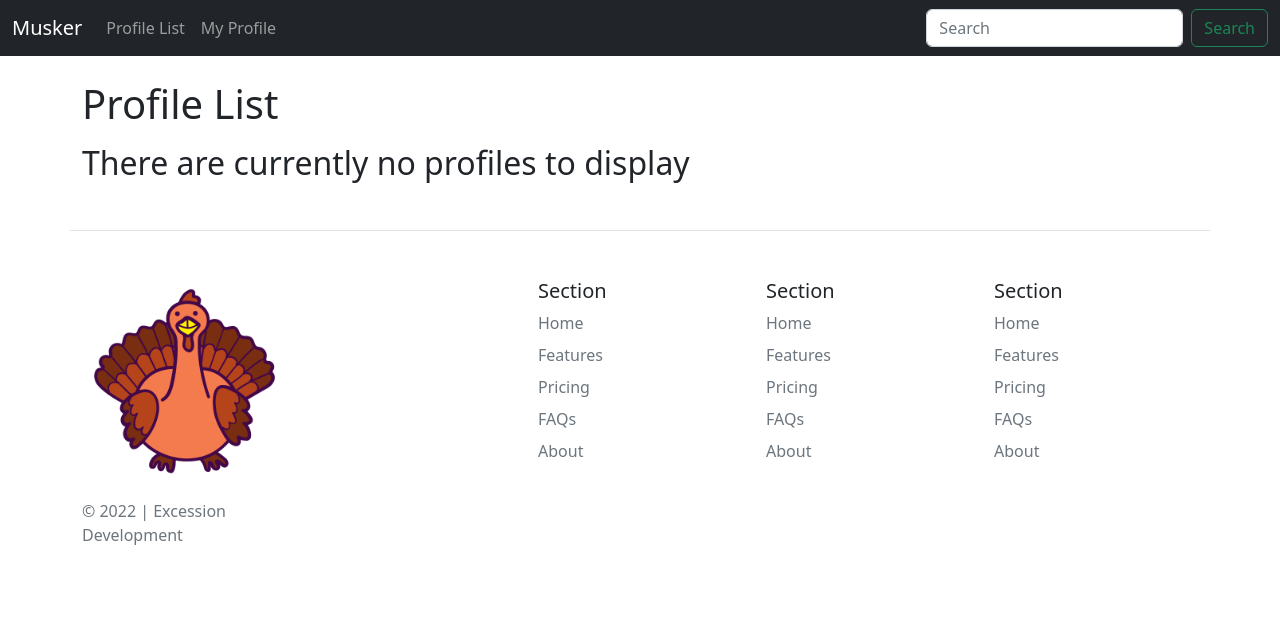
After one commit to drobb2020/django-twitter-clone, a Django app: page /profile_list/ in a window 1280 px wide. The commit adds this page. Shown: the top 626 px of the page. Run offline with Django 3.2, Linux system fonts and the light colour scheme; the visitor is signed in with stand-in values (Sample User, id 1); data comes from the database, SQL or seed files in the repository.

Commit message:
profiles and profile list

```diff
--- a/musker/social_media/musker/models.py
+++ b/musker/social_media/musker/models.py
@@ -1,5 +1,7 @@
 from django.contrib.auth.models import User
 from django.db import models
+from django.db.models.signals import post_save
+from django.dispatch import receiver
 
 
 class Profile(models.Model):
@@ -7,6 +9,20 @@ class Profile(models.Model):
     follows = models.ManyToManyField(
         "self", related_name="followed_by", symmetrical=False, blank=True
     )
+    date_joined = models.DateTimeField(User, auto_now_add=True)
+    date_modified = models.DateTimeField(User, auto_now=True)
 
     def __str__(self):
         return self.user.username
+
+
+@receiver(post_save, sender=User)
+def create_profile(sender, instance, created, **kwargs):
+    if created:
+        user_profile = Profile(user=instance)
+        user_profile.save()
+        user_profile.follows.set([instance.profile.id])
+        user_profile.save()
+
+
+# post_save.connect(create_profile, sender=User)
--- a/musker/social_media/musker/urls.py
+++ b/musker/social_media/musker/urls.py
@@ -4,4 +4,6 @@ from . import views
 
 urlpatterns = [
     path('', views.index, name='index'),
+    path('profile_list/', views.profile_list, name='profile_list'),
+    path('profile/<int:pk>/', views.profile, name='profile'),
 ]
--- a/musker/social_media/musker/views.py
+++ b/musker/social_media/musker/views.py
@@ -1,6 +1,29 @@
-from django.shortcuts import render
+from django.contrib import messages
+from django.shortcuts import redirect, render
+
+from .models import Profile
 
 
 def index(request):
     context = {}
-    return render(request, 'musker/index.html', context)
+    return render(request, "musker/index.html", context)
+
+
+def profile_list(request):
+    if request.user.is_authenticated:
+        profiles = Profile.objects.exclude(user=request.user)
+        context = {"profiles": profiles}
+        return render(request, "musker/profile_list.html", context)
+    else:
+        messages.success(request, "You must be logged in to see the profile list.")
+        return redirect("index")
+
+
+def profile(request, pk):
+    if request.user.is_authenticated:
+        profile = Profile.objects.get(user_id=pk)
+        context = {'profile': profile}
+        return render(request, "musker/profile.html", context)
+    else:
+        messages.success(request, "You must be logged in to see the profile page.")
+        return redirect("index")
--- a/musker/social_media/templates/base.html
+++ b/musker/social_media/templates/base.html
@@ -23,6 +23,14 @@
   </head>
   <body>
     {% include "partials/navbar.html" %}
+    {% if messages %}
+    {% for message in messages %}
+      <div class="alert alert-warning alert-dismissible fade show" role="alert">
+        <strong>Notice!</strong> {{ message }}
+        <button type="button" class="btn-close" data-bs-dismiss="alert" aria-label="Close"></button>
+      </div>
+    {% endfor %}
+    {% endif %}
     <div class="container mt-4">
         {% block content %}
         {% endblock content %}
--- /dev/null
+++ b/musker/social_media/templates/musker/profile_list.html
@@ -0,0 +1,44 @@
+{% extends "base.html" %}
+
+{% load static %}
+
+{% block content %}
+
+<h1 class="mb-3">Profile List</h1>
+
+{% if profiles %}
+{% for profile in profiles %}
+<div class="card mb-3" style="max-width: 600px">
+  <div class="row g-0">
+    <div class="col-md-4">
+      <img
+        src="{% static 'assets/user.png' %}"
+        class="img-fluid rounded-start"
+        alt="{{ profile.user.username }}"
+      />
+    </div>
+    <div class="col-md-8">
+      <div class="card-body">
+        <h5 class="card-title">{{ profile.user.username }}</h5>
+        <p class="lead mb-3">Link: <a href="{% url 'profile' profile.user.id %}">@{{profile.user.username|lower }}</a></p>
+        <p class="card-text">
+          <small class="text-muted"
+            >Date Joined: {{ profile.date_joined }}</small
+          >
+        </p>
+        <p class="card-text">
+          <small class="text-muted"
+            >Last updated: {{ profile.date_modified }}</small
+          >
+        </p>
+      </div>
+    </div>
+  </div>
+</div>
+{% endfor %}
+
+{% else %}
+<h2>There are currently no profiles to display</h2>
+{% endif %}
+
+{% endblock content %}
--- a/musker/social_media/templates/partials/navbar.html
+++ b/musker/social_media/templates/partials/navbar.html
@@ -7,8 +7,13 @@
     <div class="collapse navbar-collapse" id="navbarSupportedContent">
       <ul class="navbar-nav me-auto mb-2 mb-lg-0">
         <li class="nav-item">
-          <a class="nav-link" href="#">Future Link</a>
+          <a class="nav-link" href="{% url 'profile_list' %}">Profile List</a>
         </li>
+        {% if user.is_authenticated %}
+        <li class="nav-item">
+          <a class="nav-link" href="{% url 'profile' request.user.id %}">My Profile</a>
+        </li>
+        {% endif %}
       </ul>
       <form class="d-flex" role="search">
         <input class="form-control me-2" type="search" placeholder="Search" aria-label="Search">
```
Also changed, not shown: musker/social_media/templates/musker/profile.html (added, +42 -0 lines), musker/social_media/musker/migrations/0002_profile_date_modified.py (added), musker/social_media/musker/migrations/0003_profile_date_joined.py (added), musker/social_media/static/assets/user.png (added).
